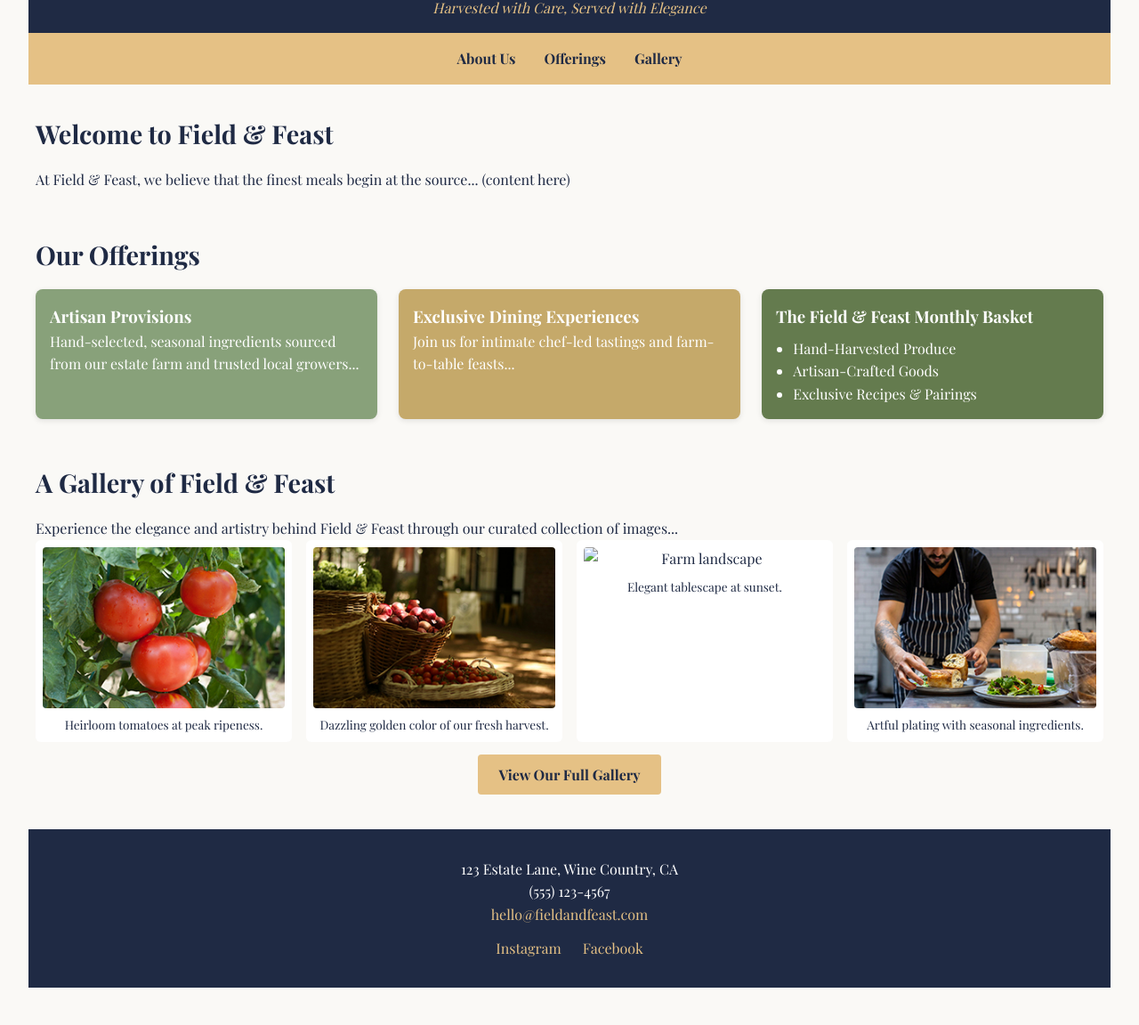
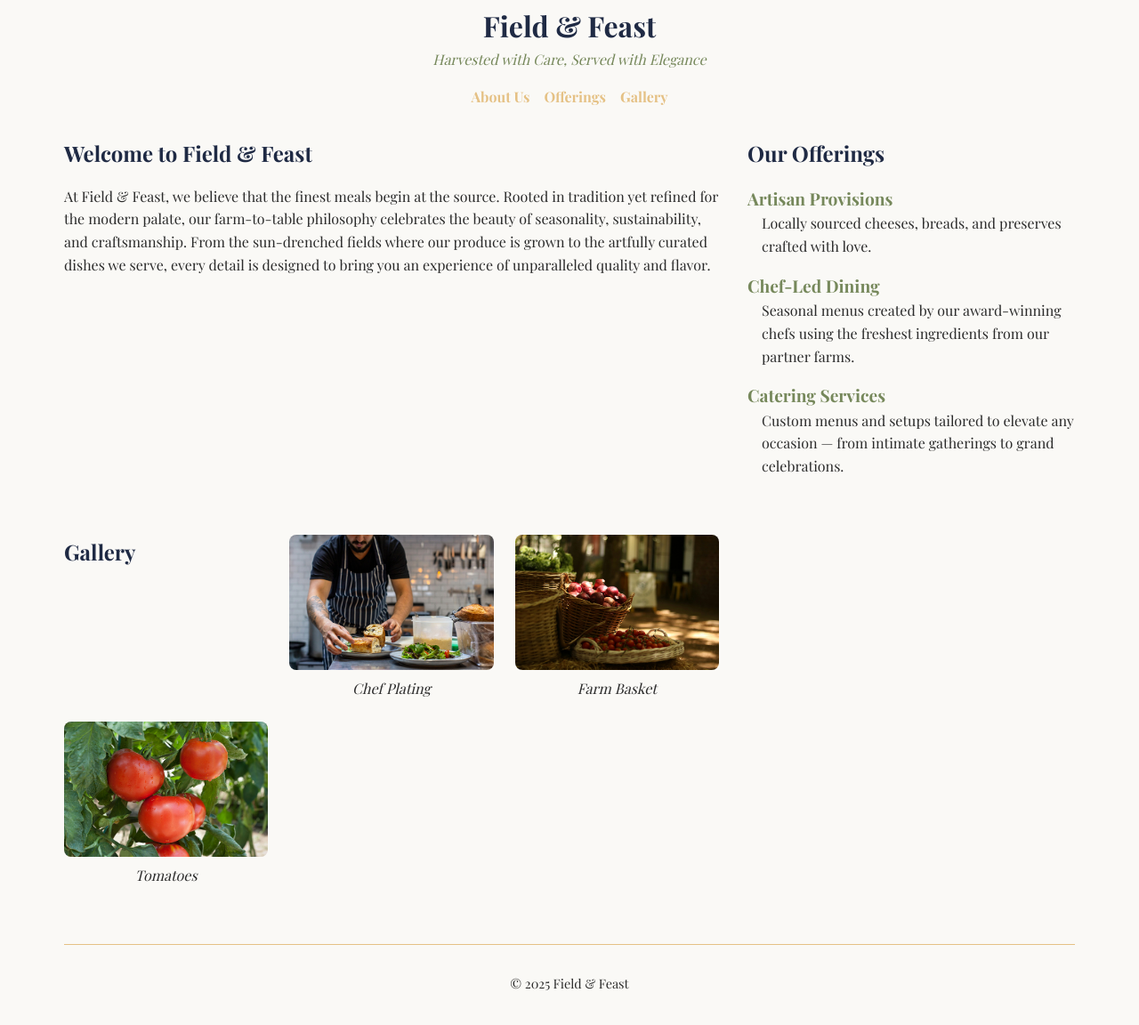
Before and after one commit to Pandalandan/FieldandFeast, a plain HTML site: page index.html in a window 1280 px wide. Shown: the part 262-1414 px from the top of the page at 89% size. Drawn offline with nearby package versions, Linux system fonts and the light colour scheme; a web font is replaced by a local one.

Commit message:
Went back

```diff
--- a/index.html
+++ b/index.html
@@ -5,91 +5,81 @@
   <meta name="viewport" content="width=device-width, initial-scale=1.0"/>
   <title>Field & Feast</title>
   <link rel="stylesheet" href="style.css" />
-  <link href="https://fonts.googleapis.com/css2?family=Playfair+Display:wght@400;600;700&display=swap" rel="stylesheet" />
+  <link href="https://fonts.googleapis.com/css2?family=Playfair+Display:ital,wght@0,400..900;1,400..900&display=swap" rel="stylesheet" />
 </head>
 <body>
-  <header class="site-header">
+  <header>
     <img src="images/fieldandfeast-logo.png" alt="Field & Feast Logo" />
     <h1>Field & Feast</h1>
     <p>Harvested with Care, Served with Elegance</p>
-  </header>
-
-  <nav class="site-nav">
+    <nav>
       <ul>
         <li><a href="#about">About Us</a></li>
         <li><a href="#offerings">Offerings</a></li>
         <li><a href="#gallery">Gallery</a></li>
       </ul>
     </nav>
+  </header>
 
   <main>
     <section id="about">
       <h2>Welcome to Field & Feast</h2>
-      <p>At Field & Feast, we believe that the finest meals begin at the source... (content here)</p>
+      <p>At Field & Feast, we believe that the finest meals begin at the source. Rooted in tradition yet refined for the modern palate, our farm-to-table philosophy celebrates the beauty of seasonality, sustainability, and craftsmanship. From the sun-drenched fields where our produce is grown to the artfully curated dishes we serve, every detail is designed to bring you an experience of unparalleled quality and flavor.</p>
     </section>
 
     <section id="offerings">
       <h2>Our Offerings</h2>
 
-      <div class="card-grid">
-        <article class="card card-green">
+      <article>
         <h3>Artisan Provisions</h3>
-          <p>Hand-selected, seasonal ingredients sourced from our estate farm and trusted local growers...</p>
+        <p>Locally sourced cheeses, breads, and preserves crafted with love.</p>
       </article>
 
-        <article class="card card-gold">
-          <h3>Exclusive Dining Experiences</h3>
-          <p>Join us for intimate chef-led tastings and farm-to-table feasts...</p>
+      <article>
+        <h3>Chef-Led Dining</h3>
+        <p>Seasonal menus created by our award-winning chefs using the freshest ingredients from our partner farms.</p>
       </article>
 
-        <article class="card card-darkgreen">
-          <h3>The Field & Feast Monthly Basket</h3>
-          <ul>
-            <li>Hand-Harvested Produce</li>
-            <li>Artisan-Crafted Goods</li>
-            <li>Exclusive Recipes & Pairings</li>
-          </ul>
+      <article>
+        <h3>Catering Services</h3>
+        <p>Custom menus and setups tailored to elevate any occasion — from intimate gatherings to grand celebrations.</p>
       </article>
-      </div>
     </section>
 
     <section id="gallery">
-      <h2>A Gallery of Field & Feast</h2>
-      <p>Experience the elegance and artistry behind Field & Feast through our curated collection of images...</p>
+      <h2>Gallery</h2>
 
-      <div class="gallery-grid">
       <figure>
-          <img src="images/tomatoes-300w.jpg" alt="Heirloom tomatoes" />
-          <figcaption>Heirloom tomatoes at peak ripeness.</figcaption>
+        <img
+          src="images/chef-plating-300w.jpg"
+          srcset="images/chef-plating-200w.jpg 200w, images/chef-plating-300w.jpg 300w, images/chef-plating-600w.jpg 600w"
+          sizes="(max-width: 600px) 100vw, 50vw"
+          alt="Chef plating a dish">
+        <figcaption>Chef Plating</figcaption>
       </figure>
+
       <figure>
-          <img src="images/basket-300w.jpg" alt="Golden produce" />
-          <figcaption>Dazzling golden color of our fresh harvest.</figcaption>
+        <img
+          src="images/basket-300w.jpg"
+          srcset="images/basket-200w.jpg 200w, images/basket-300w.jpg 300w, images/basket-600w.jpg 600w"
+          sizes="(max-width: 600px) 100vw, 50vw"
+          alt="Fresh produce basket">
+        <figcaption>Farm Basket</figcaption>
       </figure>
+
       <figure>
-          <img src="images/landscape-300w.jpg" alt="Farm landscape" />
-          <figcaption>Elegant tablescape at sunset.</figcaption>
+        <img
+          src="images/tomatoes-300w.jpg"
+          srcset="images/tomatoes-200w.jpg 200w, images/tomatoes-300w.jpg 300w, images/tomatoes-600w.jpg 600w"
+          sizes="(max-width: 600px) 100vw, 50vw"
+          alt="Tomatoes">
+        <figcaption>Tomatoes</figcaption>
       </figure>
-        <figure>
-          <img src="images/chef-plating-300w.jpg" alt="Chef plating" />
-          <figcaption>Artful plating with seasonal ingredients.</figcaption>
-        </figure>
-      </div>
-
-      <div class="gallery-button">
-        <a href="#">View Our Full Gallery</a>
-      </div>
     </section>
   </main>
 
   <footer>
-    <p>123 Estate Lane, Wine Country, CA</p>
-    <p>(555) 123-4567</p>
-    <p><a href="mailto:hello@fieldandfeast.com">hello@fieldandfeast.com</a></p>
-    <div class="socials">
-      <a href="#">Instagram</a>
-      <a href="#">Facebook</a>
-    </div>
+    <p>&copy; 2025 Field & Feast</p>
   </footer>
 </body>
 </html>
--- a/style.css
+++ b/style.css
@@ -1,7 +1,7 @@
 /* CSS BY DANIEL BOLADAS */
 
 /* IMPORTED FONTS */
-@import url('https://fonts.googleapis.com/css2?family=Playfair+Display:wght@400;600;700&display=swap');
+@import url('https://fonts.googleapis.com/css2?family=Playfair+Display:ital,wght@0,400..900;1,400..900&display=swap');
 
 /* CSS REST */
 * {
@@ -15,10 +15,9 @@
   --midnight-blue: #1F2A44;
   --olive-green: #76885B;
   --champagne-gold: #E5C185;
+  --linen: #F8F4EC;
+  --dark-charcoal: #2B2B2B;
   --soft-white: #FAF9F6;
-  --card-green: #88A17A;
-  --card-gold: #C5A96A;
-  --card-darkgreen: #647B4E;
   --font-main: 'Playfair Display', serif;
 }
 
@@ -26,177 +25,133 @@
 body {
   font-family: var(--font-main);
   background-color: var(--soft-white);
-  color: var(--midnight-blue);
+  color: var(--dark-charcoal);
   line-height: 1.6;
   padding: 1rem;
 }
 
-.site-header {
-  background-color: var(--midnight-blue);
-  color: white;
+header {
   text-align: center;
-  padding: 2rem 1rem 1rem;
+  margin-bottom: 2rem;
 }
 
-.site-header img {
-  max-width: 80px;
-  margin-bottom: 1rem;
+header img {
+  max-width: 150px;
+  margin: 0 auto;
+  display: block;
 }
 
-.site-header h1 {
+header h1 {
   font-size: 2rem;
-  font-weight: 700;
+  margin-top: 0.5rem;
+  color: var(--midnight-blue);
 }
 
-.site-header p {
+header p {
   font-style: italic;
-  font-size: 1rem;
-  color: var(--champagne-gold);
+  color: var(--olive-green);
 }
 
-.site-nav {
-  background-color: var(--champagne-gold);
-  text-align: center;
-  padding: 1rem 0;
+nav ul {
+  list-style: none;
+  display: flex;
+  justify-content: center;
+  flex-wrap: wrap;
+  gap: 1rem;
+  margin-top: 1rem;
 }
 
-.site-nav ul {
-  display: flex;
-  justify-content: center;
-  gap: 2rem;
-  list-style: none;
-}
-
-.site-nav a {
+nav a {
   text-decoration: none;
-  color: var(--midnight-blue);
+  color: var(--champagne-gold);
   font-weight: bold;
 }
 
 main {
-  max-width: 1200px;
-  margin: 2rem auto;
+  margin-top: 2rem;
 }
 
 section {
-  margin-bottom: 3rem;
+  margin-bottom: 2rem;
 }
 
 h2 {
-  font-size: 1.8rem;
+  font-size: 1.5rem;
+  color: var(--midnight-blue);
   margin-bottom: 1rem;
 }
 
-.card-grid {
+h3 {
+  font-size: 1.2rem;
+  color: var(--olive-green);
+  margin-top: 1rem;
+}
+
+article p {
+  margin-left: 1rem;
+}
+
+/* GALLERY STYLES */
+#gallery {
   display: grid;
   gap: 1.5rem;
 }
 
-.card {
-  padding: 1rem;
-  border-radius: 8px;
-  color: white;
-  box-shadow: 0 2px 6px rgba(0,0,0,0.1);
+#gallery figure {
+  margin: 0;
 }
 
-.card-green {
-  background-color: var(--card-green);
-}
-
-.card-gold {
-  background-color: var(--card-gold);
-}
-
-.card-darkgreen {
-  background-color: var(--card-darkgreen);
-}
-
-.card-darkgreen ul {
-  padding-left: 1.2rem;
-  margin-top: 0.5rem;
-}
-
-.gallery-grid {
-  display: grid;
-  gap: 1rem;
-}
-
-.gallery-grid figure {
-  background: white;
-  border-radius: 6px;
-  padding: 0.5rem;
-  text-align: center;
-}
-
-.gallery-grid img {
+#gallery img {
   width: 100%;
-  border-radius: 4px;
+  height: auto;
+  border-radius: 8px;
   display: block;
 }
 
-.gallery-grid figcaption {
-  font-size: 0.85rem;
+#gallery figcaption {
+  text-align: center;
   margin-top: 0.5rem;
+  font-style: italic;
+  color: var(--dark-charcoal);
 }
 
-.gallery-button {
+/* FOOTER STYLES */
+footer {
   text-align: center;
-  margin-top: 1.5rem;
-}
-
-.gallery-button a {
-  background-color: var(--champagne-gold);
-  color: var(--midnight-blue);
-  text-decoration: none;
-  padding: 0.75rem 1.5rem;
-  border-radius: 4px;
-  font-weight: bold;
-}
-
-/* FOOTER */
-footer {
-  background-color: var(--midnight-blue);
-  color: white;
-  text-align: center;
-  padding: 2rem 1rem;
-}
-
-footer a {
-  color: var(--champagne-gold);
-  text-decoration: none;
-}
-
-footer .socials {
-  display: flex;
-  justify-content: center;
-  gap: 1.5rem;
-  margin-top: 0.75rem;
+  padding: 2rem 0 1rem;
+  border-top: 1px solid var(--champagne-gold);
+  margin-top: 2rem;
+  font-size: 0.9rem;
 }
 
 /* MEDIA QUERY (medium) */
 @media (min-width: 600px) {
-  .card-grid {
-    grid-template-columns: 1fr 1fr;
+  body {
+    padding: 2rem;
   }
-  .gallery-grid {
+
+  #gallery {
     grid-template-columns: repeat(2, 1fr);
   }
 }
 
 /* MEDIA QUERY (large) */
 @media (min-width: 900px) {
-  .card-grid {
+  main {
+    display: grid;
+    grid-template-columns: 2fr 1fr;
+    gap: 2rem;
+  }
+
+  #gallery {
     grid-template-columns: repeat(3, 1fr);
-  }
-  .gallery-grid {
-    grid-template-columns: repeat(4, 1fr);
   }
 }
 
 /* MEDIA QUERY (xl) */
 @media (min-width: 1200px) {
   body {
+    max-width: 1200px;
     margin: 0 auto;
-    padding: 2rem;
   }
 }
```
Lines whose indentation alone changed are shown as unchanged.
